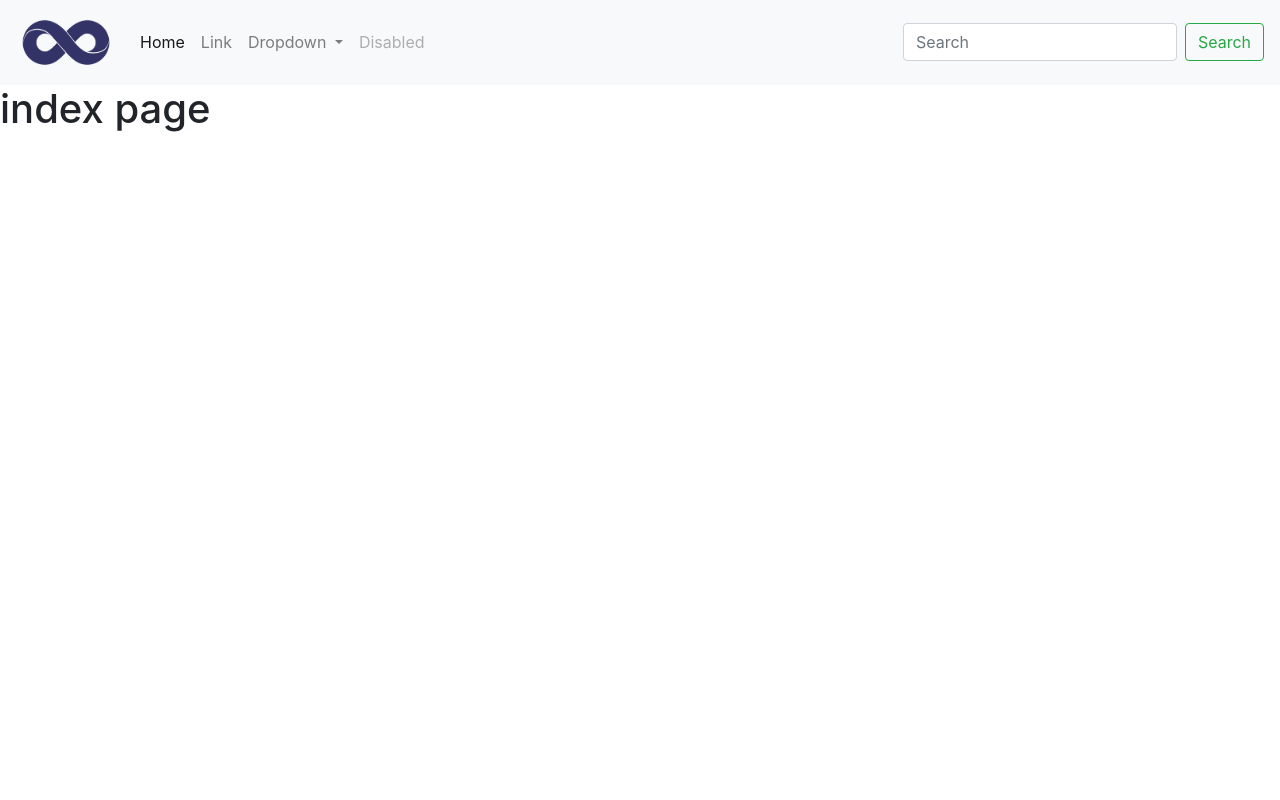
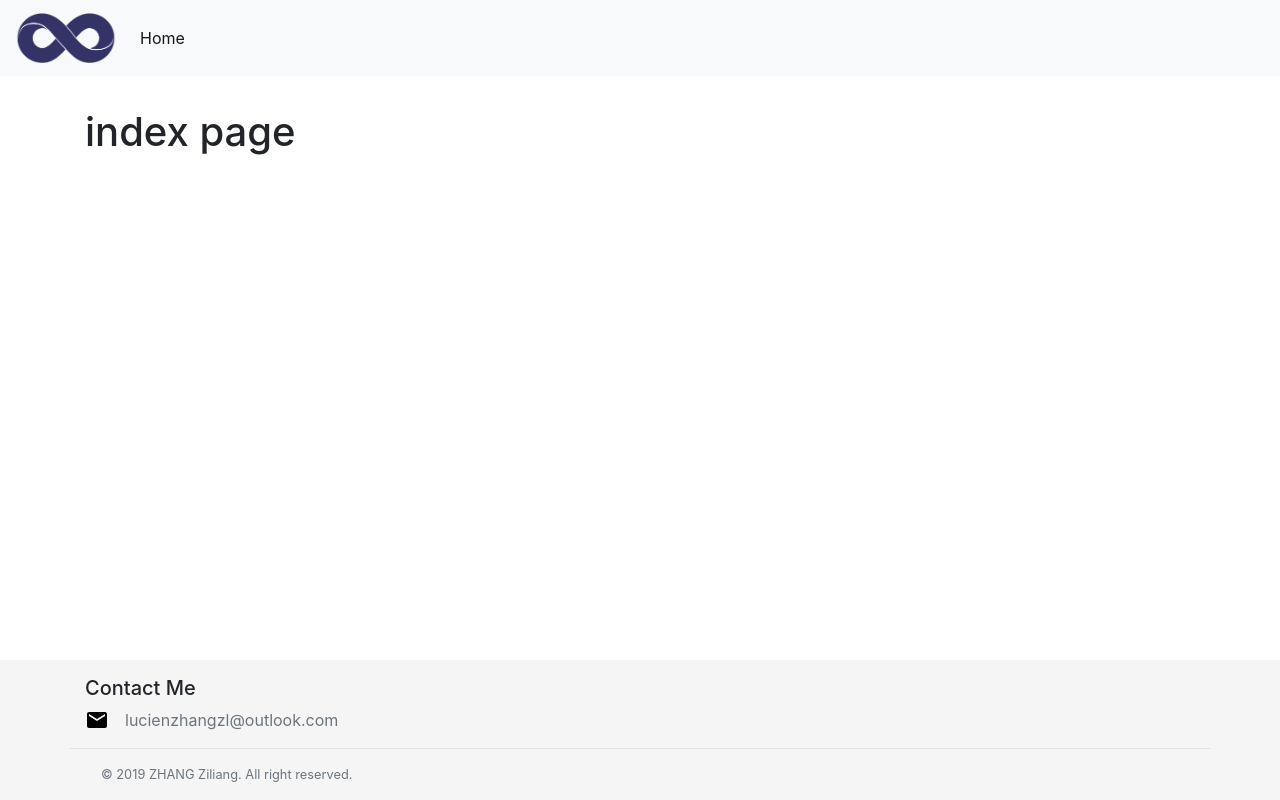
Before and after one commit to kehuo/website, a Flask app: page / in a window 1280 px wide. Run offline with Flask 2, Linux system fonts and the light colour scheme; some libraries are stand-ins or nearby versions.

Commit message:
header and footer in index page

```diff
--- a/static/css/index.css
+++ b/static/css/index.css
@@ -2,5 +2,21 @@
 * @Author: Lucien Zhang
 * @Date:   2019-09-20 13:33:36
 * @Last Modified by:   Lucien Zhang
-* @Last Modified time: 2019-09-20 22:56:49
+* @Last Modified time: 2019-09-21 14:23:28
 */
+main>.container {
+    padding: 60px 15px 0;
+}
+
+.footer {
+    background-color: #f5f5f5;
+}
+
+.footer>.container {
+    padding-right: 15px;
+    padding-left: 15px;
+}
+
+code {
+    font-size: 80%;
+}
--- /dev/null
+++ b/static/js/index.js
@@ -0,0 +1,6 @@
+/*
+* @Author: Lucien Zhang
+* @Date:   2019-09-21 12:49:40
+* @Last Modified by:   Lucien Zhang
+* @Last Modified time: 2019-09-21 12:49:40
+*/
--- a/templates/index.html
+++ b/templates/index.html
@@ -1,26 +1,51 @@
 <!DOCTYPE html>
-<html lang="en">
+<html lang="en" class="h-100">
 
 <head>
     <meta charset="utf-8">
     <meta http-equiv="X-UA-Compatible" content="IE=edge">
-    <meta name="viewport" content="width=device-width, initial-scale=1">
+    <meta name="viewport" content="width=device-width, initial-scale=1, shrink-to-fit=no">
+    <meta name="description" content="Lucien Home Page">
+    <meta name="author" content="ZHANG Ziliang">
     <title>Lucien's Home Page</title>
+    <link rel="canonical" href="http://lucien.red">
     <link rel="stylesheet" type="text/css" href="{{ url_for('static', filename='css/bootstrap.min.css') }}">
     <link rel="stylesheet" type="text/css" href="{{ url_for('static', filename='css/index.css') }}">
     <link rel="shortcut icon" href="{{ url_for('static', filename='images/siteicon.ico') }}">
+    <!--        <style>
+      .bd-placeholder-img {
+        font-size: 1.125rem;
+        text-anchor: middle;
+        -webkit-user-select: none;
+        -moz-user-select: none;
+        -ms-user-select: none;
+        user-select: none;
+      }
+
+      @media (min-width: 768px) {
+        .bd-placeholder-img-lg {
+          font-size: 3.5rem;
+        }
+      }
+    </style> -->
 </head>
+
+<body class="d-flex flex-column h-100">
     <header>
-    <nav class="navbar navbar-expand-lg navbar-light bg-light">
+        <!-- Fixed navbar -->
+        <nav class="navbar navbar-expand-lg navbar-light bg-light fixed-top">
             <a class="navbar-brand" href="/">
-            <img style="max-width: 100px;" src="{{ url_for('static', filename='images/mainlogo.png') }}">
+                <img src="{{ url_for('static', filename='images/mainlogo.png') }}" width="100" height="50" alt="Main Logo">
             </a>
+            <button class="navbar-toggler" type="button" data-toggle="collapse" data-target="#navbarSupportedContent" aria-controls="navbarSupportedContent" aria-expanded="false" aria-label="Toggle navigation">
+                <span class="navbar-toggler-icon"></span>
+            </button>
             <div class="collapse navbar-collapse" id="navbarSupportedContent">
                 <ul class="navbar-nav mr-auto">
                     <li class="nav-item active">
-                    <a class="nav-link" href="#">Home <span class="sr-only">(current)</span></a>
+                        <a class="nav-link" href="/">Home <span class="sr-only">(current)</span></a>
                     </li>
-                <li class="nav-item">
+                    <!--       <li class="nav-item">
         <a class="nav-link" href="#">Link</a>
       </li>
       <li class="nav-item dropdown">
@@ -36,53 +61,50 @@
       </li>
       <li class="nav-item">
         <a class="nav-link disabled" href="#" tabindex="-1" aria-disabled="true">Disabled</a>
-                </li>
+      </li> -->
                 </ul>
-            <form class="form-inline my-2 my-lg-0">
+                <!--     <form class="form-inline my-2 my-lg-0">
       <input class="form-control mr-sm-2" type="search" placeholder="Search" aria-label="Search">
       <button class="btn btn-outline-success my-2 my-sm-0" type="submit">Search</button>
-            </form>
+    </form> -->
             </div>
         </nav>
     </header>
-
-<body>
+    <!-- Begin page content -->
+    <main role="main" class="flex-shrink-0">
+        <div class="container">
+            <h1 class="mt-5">index page</h1>
+            <!--     <p class="lead">Pin a footer to the bottom of the viewport in desktop browsers with this custom HTML and CSS. A fixed navbar has been added with <code>padding-top: 60px;</code> on the <code>main &gt; .container</code>.</p>
+    <p>Back to <a href="/docs/4.3/examples/sticky-footer/">the default sticky footer</a> minus the navbar.</p> -->
+        </div>
+    </main>
 
 
 
 
-
-
-
-
-
-
-
-
-
-
-
-
-
-
-
-
-    <h1>index page</h1>
-
-<!-- browser-sync start --proxy http://127.0.0.1:5000/ --files="templates/**, static/**"
-
-browser-sync start --proxy http://127.0.0.1:5000/ --files="templates/**, static/**"
-
-
-<script async="" src="/browser-sync/browser-sync-client.js?v=2.26.7"></script> -->
-
-
-
+    <footer class="footer mt-auto py-3">
+        <div class="container">
+            <div class="row border-bottom">
+                <div class="col-md-6 mb-3 mb-md-0">
+                    <h5>Contact Me</h5>
+                    <div>
+                        <div class="d-flex"><img class="mb-3 mr-3" src="{{ url_for('static', filename='images/icons/mail.svg') }}" alt="">
+                            <p class="text-muted">lucienzhangzl@outlook.com</p>
+                        </div>
+                    </div>
+                </div>
+            </div>
+            <div class="d-flex justify-content-center align-items-center justify-content-md-between flex-column flex-md-row mx-3 mt-3">
+                <div class="d-flex mt-3 mt-md-0">
+                    <p class="mb-0 small text-muted">&copy; 2019 ZHANG Ziliang. All right reserved.</p>
+                </div>
+            </div>
+        </div>
+    </footer>
     <!-- jQuery (Bootstrap JS plugins depend on it) -->
     <script type="text/javascript" src="{{ url_for('static', filename='js/jquery-3.4.1.min.js') }}"></script>
     <script type="text/javascript" src="{{ url_for('static', filename='js/bootstrap.min.js') }}"></script>
-    <script type="text/javascript" src="{{ url_for('static', filename='js/ml.js') }}"></script>
-    <!-- <script async="" src="http://127.0.0.1:5000/browser-sync/browser-sync-client.js"></script> -->
+    <script type="text/javascript" src="{{ url_for('static', filename='js/index.js') }}"></script>
 </body>
 
 </html>
```
Also changed, not shown: static/images/icons/mail.svg (added), static/images/mainlogo.png. Lines whose indentation alone changed are shown as unchanged.
